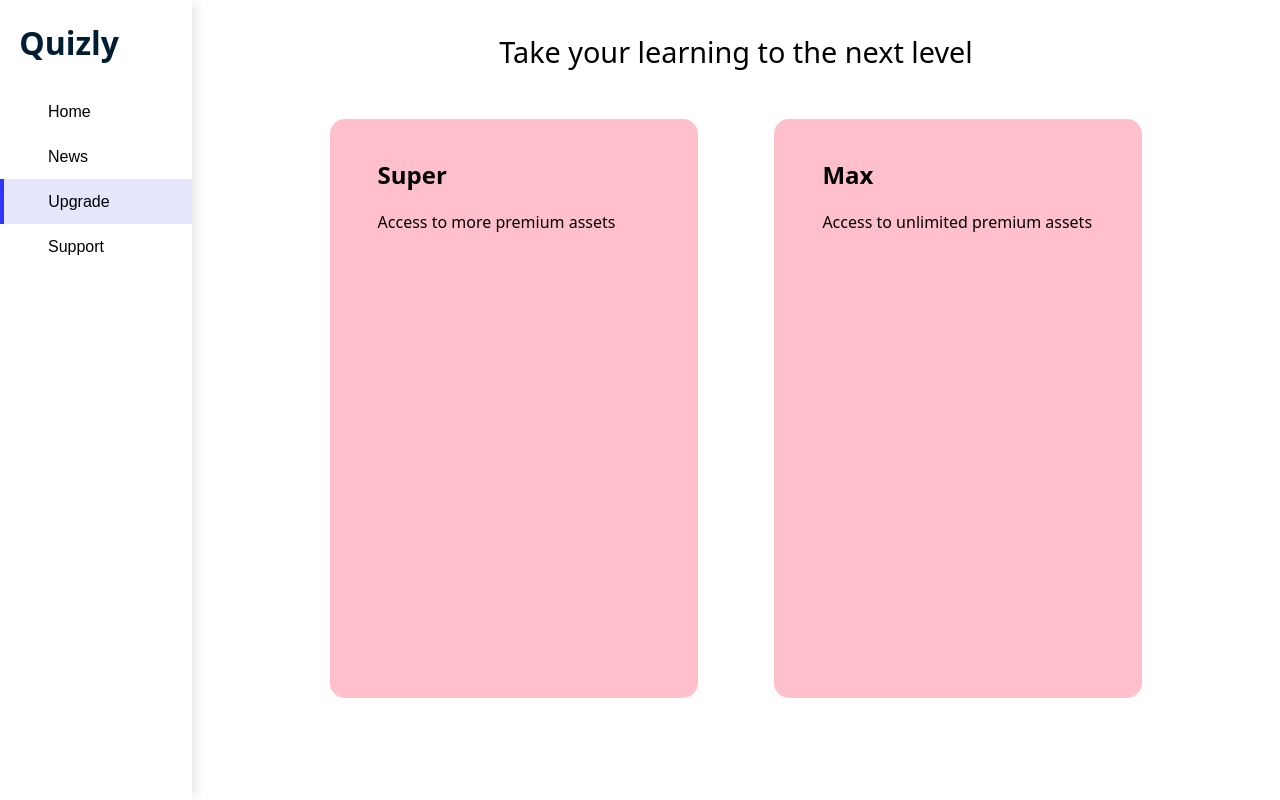
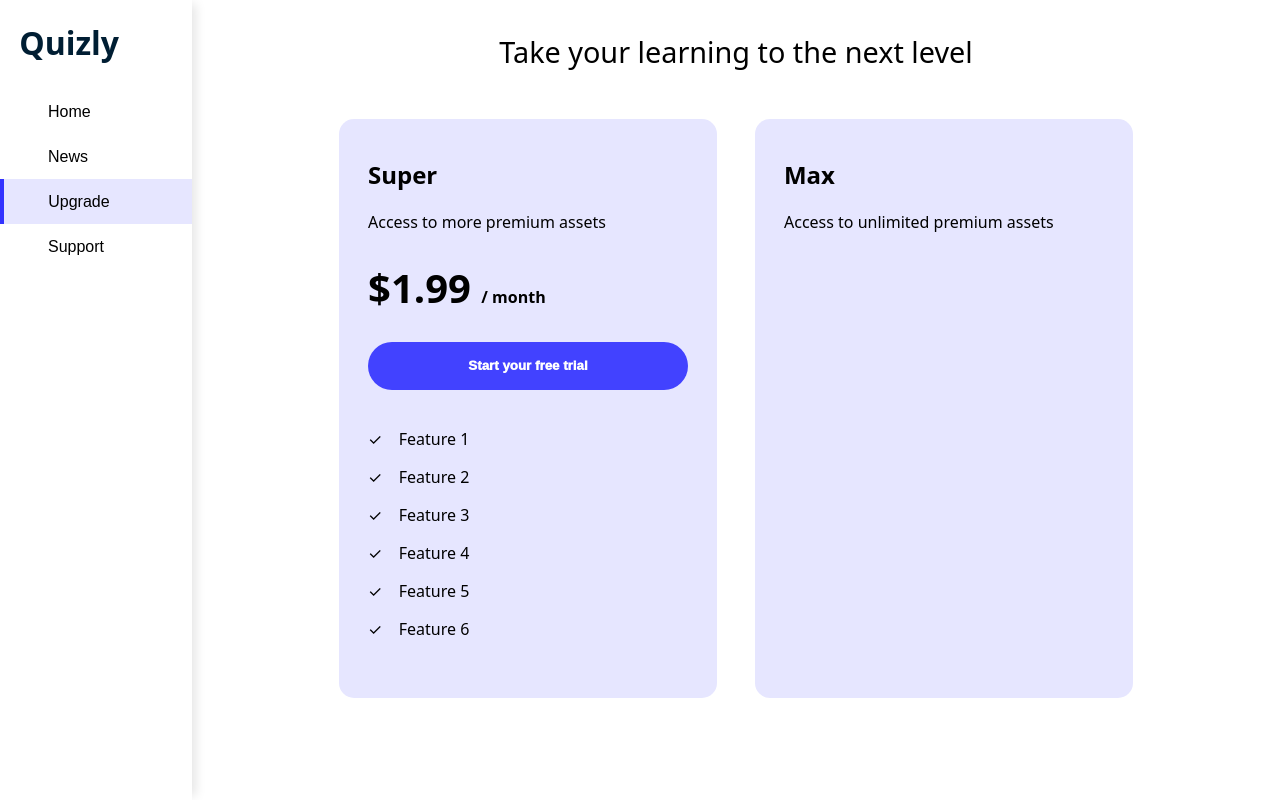
Before and after one commit to jacobyangg9/quizly, a React (Vite) app: page /dashboard in a window 1280 px wide. Both pictures are taken after a click on the button "Upgrade". Built offline with nearby package versions, Linux system fonts and the light colour scheme.

Commit message:
Updated upgrade page

```diff
--- a/src/Dashboard/Dashboard.jsx
+++ b/src/Dashboard/Dashboard.jsx
@@ -77,6 +77,14 @@ function Dashboard() {
                         <div className={styles.upgradePlanBox}>
                             <h2 className={styles.upgradePlanBoxText}>Super</h2>
                             <p>Access to more premium assets</p>
+                            <h1 className={styles.priceTag}>$1.99 <span style={{fontSize: '1rem'}}>/ month</span></h1>
+                            <button className={styles.purchaseButton}>Start your free trial</button>
+                            <p>✓&nbsp;&nbsp;&nbsp;&nbsp;Feature 1</p>
+                            <p>✓&nbsp;&nbsp;&nbsp;&nbsp;Feature 2</p>
+                            <p>✓&nbsp;&nbsp;&nbsp;&nbsp;Feature 3</p>
+                            <p>✓&nbsp;&nbsp;&nbsp;&nbsp;Feature 4</p>
+                            <p>✓&nbsp;&nbsp;&nbsp;&nbsp;Feature 5</p>
+                            <p>✓&nbsp;&nbsp;&nbsp;&nbsp;Feature 6</p>
                         </div>
                         <div className={styles.upgradePlanBox}>
                             <h2 className={styles.upgradePlanBoxText}>Max</h2>
--- a/src/Dashboard/Dashboard.module.css
+++ b/src/Dashboard/Dashboard.module.css
@@ -230,16 +230,17 @@ body {
     flex-direction: row;
     justify-content: center;
     align-items: center;
-    gap: 8%;
+    gap: 4%;
     margin-top: 5%;
 }
 
 .upgradePlanBox {
-    background-color: pink;
+    background-color: hsl(240, 100%, 95%);
     width: 20rem;
     height: 35rem;
     text-align: left;
-    padding-left: 5%;
+    padding-left: 3%;
+    padding-right: 3%;
     padding-top: 2%;
     border-radius: 15px;
 }
@@ -248,3 +249,28 @@ body {
     font-size: 1.5rem;
     font-weight: 600;
 }
+
+.priceTag {
+    font-size: 2.5rem;
+}
+
+.purchaseButton {
+    background-color: hsl(240, 100%, 63%);
+    color: white;
+    border: none;
+    width: 100%;
+    height: 3rem;
+    border-radius: 30px;
+    margin-top: 0%;
+    margin-bottom: 7%;
+    transition: background-color 0.3s, box-shadow 0.3s;
+    font-weight: 1000;
+}
+
+.purchaseButton:hover {
+    background-color: hsl(240, 100%, 40%);
+    cursor: pointer;
+    box-shadow: 0px 8px 15px rgba(0, 0, 0, 0.2);
+    transition: background-color 0.3s, box-shadow 0.3s;
+    font-weight: 1000;
+}
```
